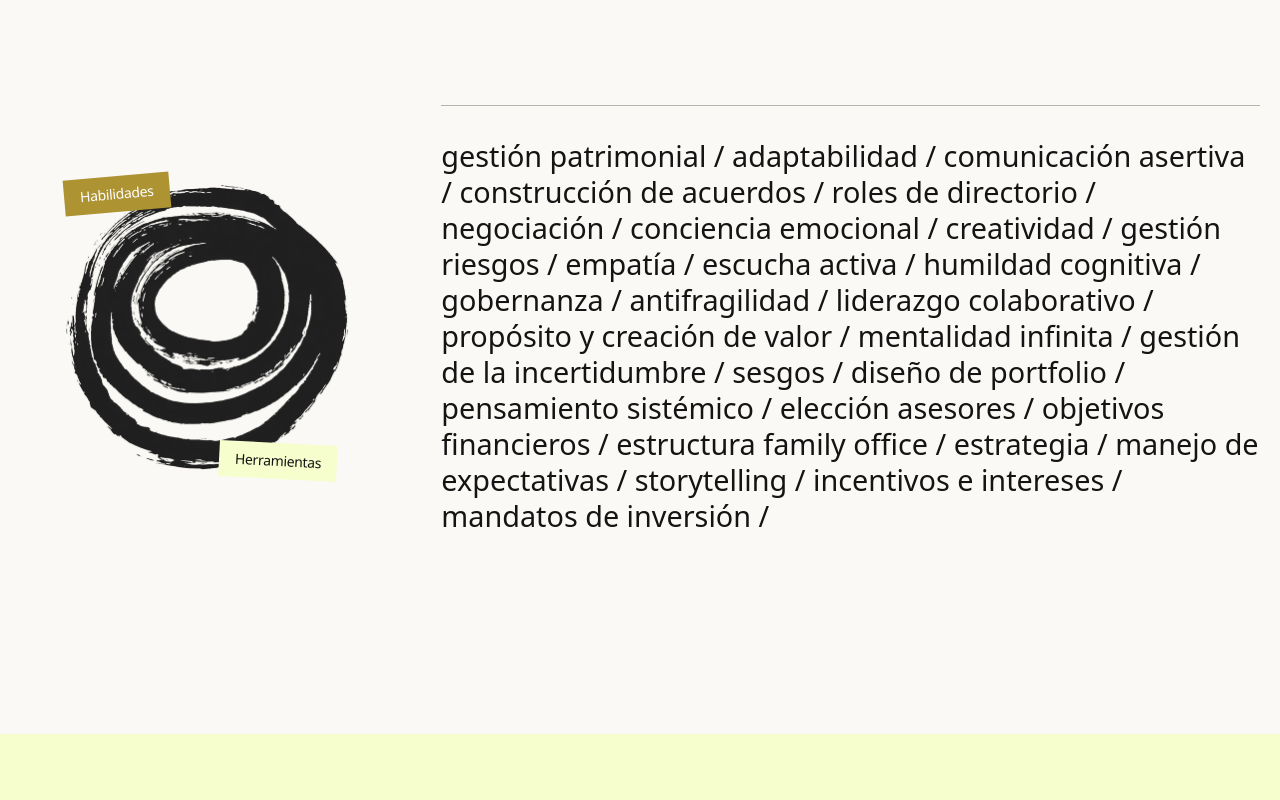
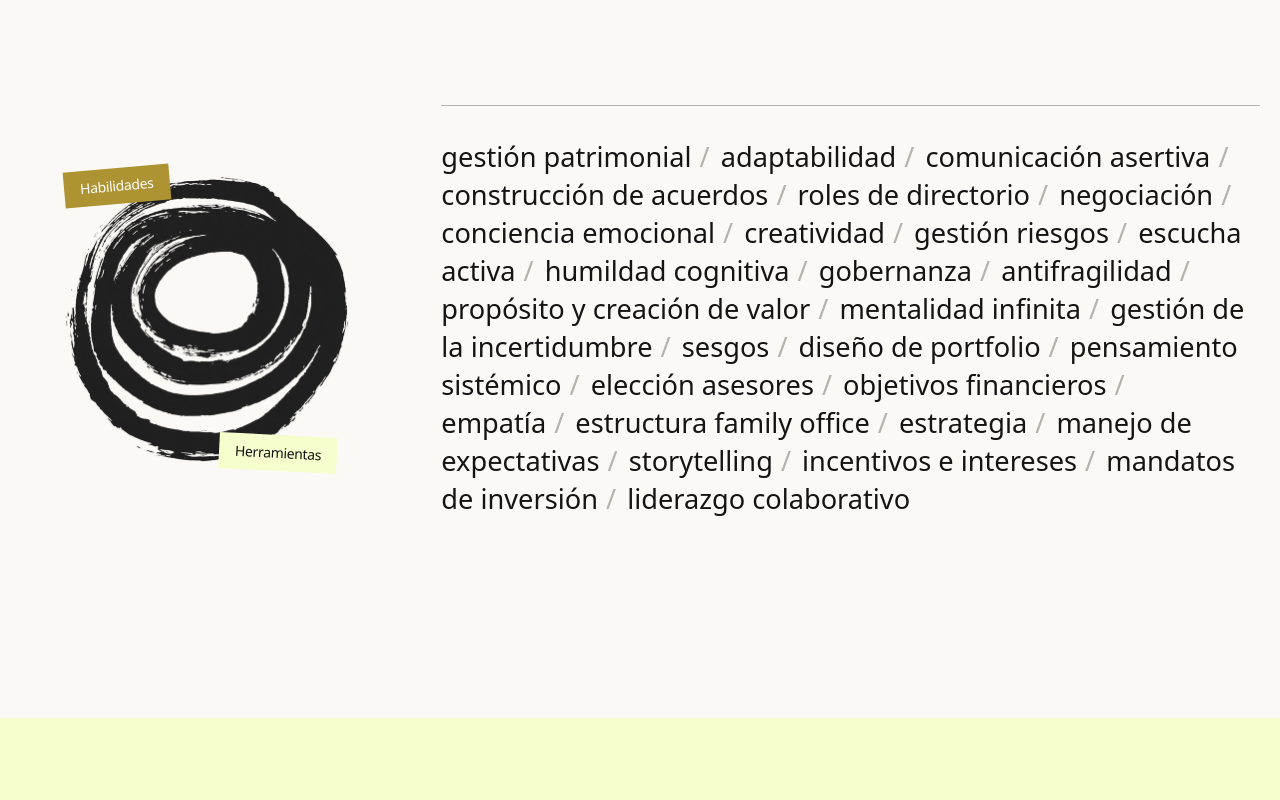
Before and after one commit to deadpine/nextgen, a Next.js app: page / in a window 1280 px wide. Shown: the part 3180-3980 px from the top of the page. Built offline with nearby package versions, Linux system fonts and the light colour scheme.

Commit message:
update habilidades

```diff
--- a/src/app/globals.css
+++ b/src/app/globals.css
@@ -46,7 +46,7 @@
     @apply text-[1.9rem]/[36px] md:text-[2rem]/10 font-normal;
   }
   h4 {
-    @apply text-xl/[33px] md:text-[1.8rem]/[36px] font-normal;
+    @apply text-xl/[33px] md:text-[1.7rem]/[38px] font-normal;
   }
   p, label {
     @apply text-base/5 md:text-[0.9rem]/5;
--- a/src/app/page.tsx
+++ b/src/app/page.tsx
@@ -5,6 +5,7 @@ import Image from "next/image";
 import DatesForm from "@/components/DatesForm";
 import Tag from "@/components/Tag";
 import Para from "@/components/Para";
+import Habilidades from "@/components/Habilidades";
 
 export default function Home() {
   return (
@@ -177,9 +178,7 @@ export default function Home() {
             />
           </div>
           <div className="col-span-2 border-t border-gray-200 pt-8">
-            <h4>
-              gestión patrimonial / adaptabilidad / comunicación asertiva / construcción de acuerdos / roles de directorio / negociación / conciencia emocional / creatividad / gestión riesgos / empatía / escucha activa / humildad cognitiva / gobernanza / antifragilidad / liderazgo colaborativo / propósito y creación de valor / mentalidad infinita / gestión de la incertidumbre / sesgos / diseño de portfolio / pensamiento sistémico / elección asesores / objetivos financieros / estructura family office / estrategia / manejo de expectativas / storytelling / incentivos e intereses / mandatos de inversión /
-            </h4>
+            <Habilidades />
           </div>
         </div>
       </section>
--- /dev/null
+++ b/src/components/Habilidades.tsx
@@ -0,0 +1,36 @@
+export default function Habilidades() {
+
+  return (
+    <h4 className="break-words">
+      gestión patrimonial
+      <span className="text-gray-200 pr-1 pl-2">/</span> adaptabilidad
+      <span className="text-gray-200 pr-1 pl-2">/</span> comunicación asertiva
+      <span className="text-gray-200 pr-1 pl-2">/</span> construcción de acuerdos
+      <span className="text-gray-200 pr-1 pl-2">/</span> roles de directorio
+      <span className="text-gray-200 pr-1 pl-2">/</span> negociación
+      <span className="text-gray-200 pr-1 pl-2">/</span> conciencia emocional
+      <span className="text-gray-200 pr-1 pl-2">/</span> creatividad
+      <span className="text-gray-200 pr-1 pl-2">/</span> gestión riesgos
+      <span className="text-gray-200 pr-1 pl-2">/</span> escucha activa
+      <span className="text-gray-200 pr-1 pl-2">/</span> humildad cognitiva
+      <span className="text-gray-200 pr-1 pl-2">/</span> gobernanza
+      <span className="text-gray-200 pr-1 pl-2">/</span> antifragilidad
+      <span className="text-gray-200 pr-1 pl-2">/</span> propósito y creación de valor
+      <span className="text-gray-200 pr-1 pl-2">/</span> mentalidad infinita
+      <span className="text-gray-200 pr-1 pl-2">/</span> gestión de la incertidumbre
+      <span className="text-gray-200 pr-1 pl-2">/</span> sesgos
+      <span className="text-gray-200 pr-1 pl-2">/</span> diseño de portfolio
+      <span className="text-gray-200 pr-1 pl-2">/</span> pensamiento sistémico
+      <span className="text-gray-200 pr-1 pl-2">/</span> elección asesores
+      <span className="text-gray-200 pr-1 pl-2">/</span> objetivos financieros
+      <span className="text-gray-200 pr-1 pl-2">/</span> empatía
+      <span className="text-gray-200 pr-1 pl-2">/</span> estructura family office
+      <span className="text-gray-200 pr-1 pl-2">/</span> estrategia
+      <span className="text-gray-200 pr-1 pl-2">/</span> manejo de expectativas
+      <span className="text-gray-200 pr-1 pl-2">/</span> storytelling
+      <span className="text-gray-200 pr-1 pl-2">/</span> incentivos e intereses
+      <span className="text-gray-200 pr-1 pl-2">/</span> mandatos de inversión
+      <span className="text-gray-200 pr-1 pl-2">/</span> liderazgo colaborativo
+    </h4>
+  );
+}
```
